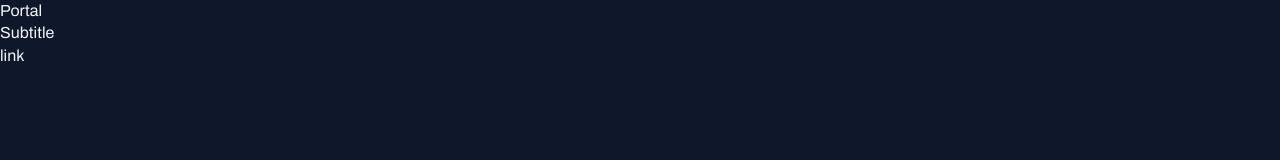
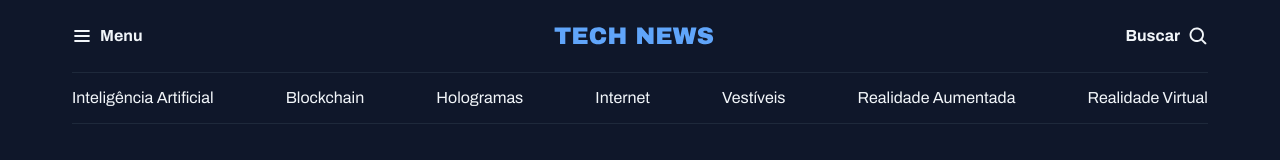
Before and after one commit to dhidekim/Projeto-Portal-Noticias, a plain HTML site: page index.html in a window 1280 px wide. Drawn offline with Linux system fonts and the light colour scheme.

Commit message:
Ajuste de espaço entre os itens do menu

```diff
--- a/index.html
+++ b/index.html
@@ -13,8 +13,32 @@
     />
   </head>
   <body>
-    <h1>Portal</h1>
-    <h2>Subtitle</h2>
-    <a href="#">link</a>
+    <header class="container">
+      <nav id="primary" class="grid grid-flow-col">
+        <div>
+          <img src="assets/icons/List.svg" alt="Ícone de menu" />
+          <strong>Menu</strong>
+        </div>
+        <div>
+          <img src="assets/Logo.svg" alt="TechNews logo" />
+        </div>
+        <div>
+          <strong>Buscar</strong>
+          <img
+            src="assets/icons/MagnifyingGlass.svg"
+            alt="Ícone de lupa para pesquisa"
+          />
+        </div>
+      </nav>
+      <nav id="secondary" class="grid grid-flow-col">
+        <a href="#">Inteligência Artificial</a>
+        <a href="#">Blockchain</a>
+        <a href="#">Hologramas</a>
+        <a href="#">Internet</a>
+        <a href="#">Vestíveis</a>
+        <a href="#">Realidade Aumentada</a>
+        <a href="#">Realidade Virtual</a>
+      </nav>
+    </header>
   </body>
 </html>
--- a/styles/global.css
+++ b/styles/global.css
@@ -40,3 +40,18 @@ h2,
 h3 {
   font: inherit;
 }
+
+.container {
+  max-width: 1200px;
+  padding-inline: 32px;
+  margin-inline: auto;
+}
+
+/* utility-first*/
+.grid {
+  display: grid;
+}
+
+.grid-flow-col {
+  grid-auto-flow: column;
+}
--- /dev/null
+++ b/styles/header.css
@@ -0,0 +1,25 @@
+#primary {
+  padding-block: 20px;
+
+  /*nesting css*/
+  div {
+    display: flex;
+    align-items: center;
+    gap: 8px;
+  }
+
+  div:nth-child(2) {
+    margin-inline: auto;
+  }
+
+  div:nth-child(3) {
+    justify-self: end;
+  }
+}
+
+#secondary {
+  padding-block: 14px;
+  border: solid 1px var(--stroke-color);
+  border-inline: none;
+  justify-content: space-between;
+}
--- a/styles/index.css
+++ b/styles/index.css
@@ -1 +1,2 @@
 @import url(global.css);
+@import url(header.css);
```
